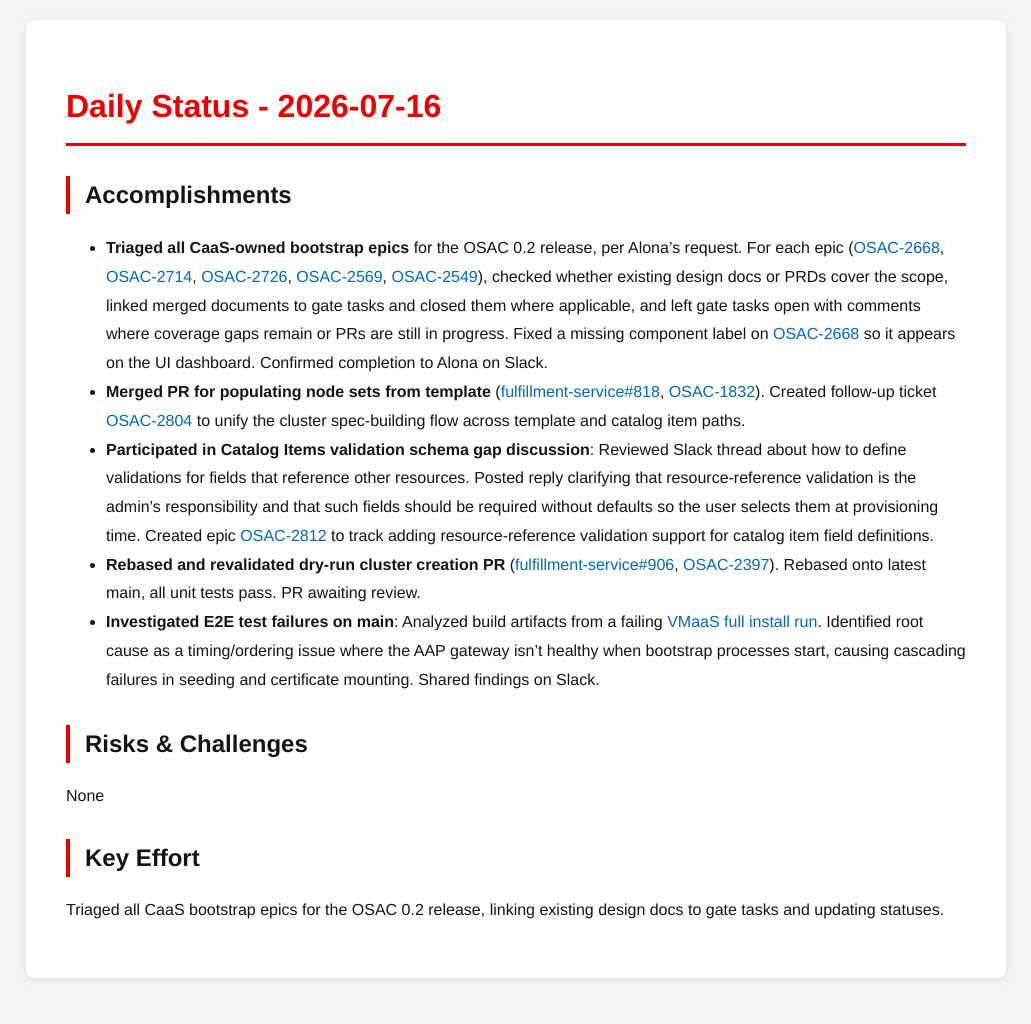
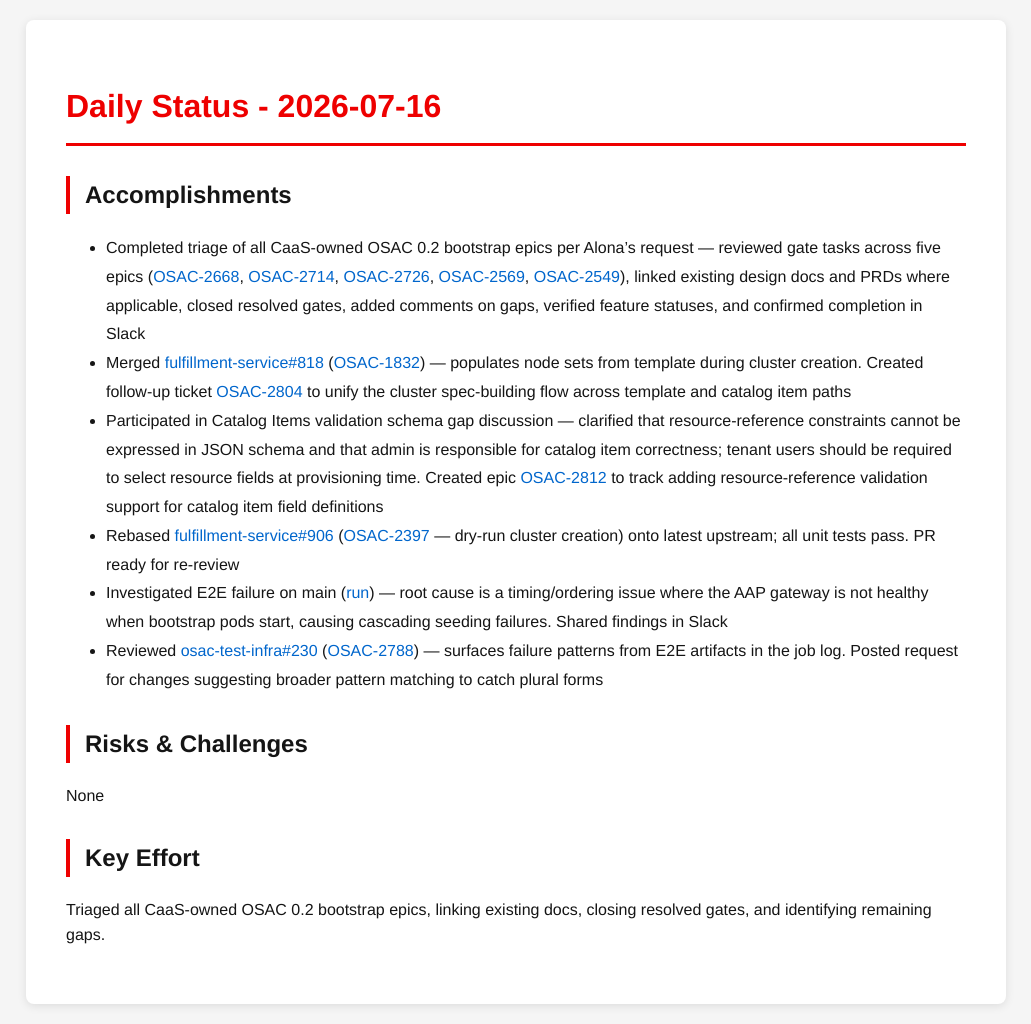
Before and after one commit to tzvatot/daily-status, a Jekyll site: the page built from 2026-07-16.md, in a window 1280 px wide. Shown: the whole page, without its empty margins (124-1155 px from the left). Built offline with Jekyll 4.4.1, drawn with Linux system fonts in a browser that asks for light colours; before the commit the page ends 998 px from its top, so only the background shows below that.

Commit message:
Daily status update - 2026-07-16

```diff
--- a/2026-07-16.md
+++ b/2026-07-16.md
@@ -8,14 +8,15 @@ date: 2026-07-16
 
 ## Accomplishments
 
-- **Triaged all CaaS-owned bootstrap epics** for the OSAC 0.2 release, per Alona's request. For each epic ([OSAC-2668](https://redhat.atlassian.net/browse/OSAC-2668), [OSAC-2714](https://redhat.atlassian.net/browse/OSAC-2714), [OSAC-2726](https://redhat.atlassian.net/browse/OSAC-2726), [OSAC-2569](https://redhat.atlassian.net/browse/OSAC-2569), [OSAC-2549](https://redhat.atlassian.net/browse/OSAC-2549)), checked whether existing design docs or PRDs cover the scope, linked merged documents to gate tasks and closed them where applicable, and left gate tasks open with comments where coverage gaps remain or PRs are still in progress. Fixed a missing component label on [OSAC-2668](https://redhat.atlassian.net/browse/OSAC-2668) so it appears on the UI dashboard. Confirmed completion to Alona on Slack.
-- **Merged PR for populating node sets from template** ([fulfillment-service#818](https://github.com/osac-project/fulfillment-service/pull/818), [OSAC-1832](https://redhat.atlassian.net/browse/OSAC-1832)). Created follow-up ticket [OSAC-2804](https://redhat.atlassian.net/browse/OSAC-2804) to unify the cluster spec-building flow across template and catalog item paths.
-- **Participated in Catalog Items validation schema gap discussion**: Reviewed Slack thread about how to define validations for fields that reference other resources. Posted reply clarifying that resource-reference validation is the admin's responsibility and that such fields should be required without defaults so the user selects them at provisioning time. Created epic [OSAC-2812](https://redhat.atlassian.net/browse/OSAC-2812) to track adding resource-reference validation support for catalog item field definitions.
-- **Rebased and revalidated dry-run cluster creation PR** ([fulfillment-service#906](https://github.com/osac-project/fulfillment-service/pull/906), [OSAC-2397](https://redhat.atlassian.net/browse/OSAC-2397)). Rebased onto latest main, all unit tests pass. PR awaiting review.
-- **Investigated E2E test failures on main**: Analyzed build artifacts from a failing [VMaaS full install run](https://github.com/osac-project/fulfillment-service/actions/runs/29379201666). Identified root cause as a timing/ordering issue where the AAP gateway isn't healthy when bootstrap processes start, causing cascading failures in seeding and certificate mounting. Shared findings on Slack.
+- Completed triage of all CaaS-owned OSAC 0.2 bootstrap epics per Alona's request — reviewed gate tasks across five epics ([OSAC-2668](https://redhat.atlassian.net/browse/OSAC-2668), [OSAC-2714](https://redhat.atlassian.net/browse/OSAC-2714), [OSAC-2726](https://redhat.atlassian.net/browse/OSAC-2726), [OSAC-2569](https://redhat.atlassian.net/browse/OSAC-2569), [OSAC-2549](https://redhat.atlassian.net/browse/OSAC-2549)), linked existing design docs and PRDs where applicable, closed resolved gates, added comments on gaps, verified feature statuses, and confirmed completion in Slack
+- Merged [fulfillment-service#818](https://github.com/osac-project/fulfillment-service/pull/818) ([OSAC-1832](https://redhat.atlassian.net/browse/OSAC-1832)) — populates node sets from template during cluster creation. Created follow-up ticket [OSAC-2804](https://redhat.atlassian.net/browse/OSAC-2804) to unify the cluster spec-building flow across template and catalog item paths
+- Participated in Catalog Items validation schema gap discussion — clarified that resource-reference constraints cannot be expressed in JSON schema and that admin is responsible for catalog item correctness; tenant users should be required to select resource fields at provisioning time. Created epic [OSAC-2812](https://redhat.atlassian.net/browse/OSAC-2812) to track adding resource-reference validation support for catalog item field definitions
+- Rebased [fulfillment-service#906](https://github.com/osac-project/fulfillment-service/pull/906) ([OSAC-2397](https://redhat.atlassian.net/browse/OSAC-2397) — dry-run cluster creation) onto latest upstream; all unit tests pass. PR ready for re-review
+- Investigated E2E failure on main ([run](https://github.com/osac-project/fulfillment-service/actions/runs/29379201666)) — root cause is a timing/ordering issue where the AAP gateway is not healthy when bootstrap pods start, causing cascading seeding failures. Shared findings in Slack
+- Reviewed [osac-test-infra#230](https://github.com/osac-project/osac-test-infra/pull/230) ([OSAC-2788](https://redhat.atlassian.net/browse/OSAC-2788)) — surfaces failure patterns from E2E artifacts in the job log. Posted request for changes suggesting broader pattern matching to catch plural forms
 
 ## Risks & Challenges
 None
 
 ## Key Effort
-Triaged all CaaS bootstrap epics for the OSAC 0.2 release, linking existing design docs to gate tasks and updating statuses.
+Triaged all CaaS-owned OSAC 0.2 bootstrap epics, linking existing docs, closing resolved gates, and identifying remaining gaps.
```
